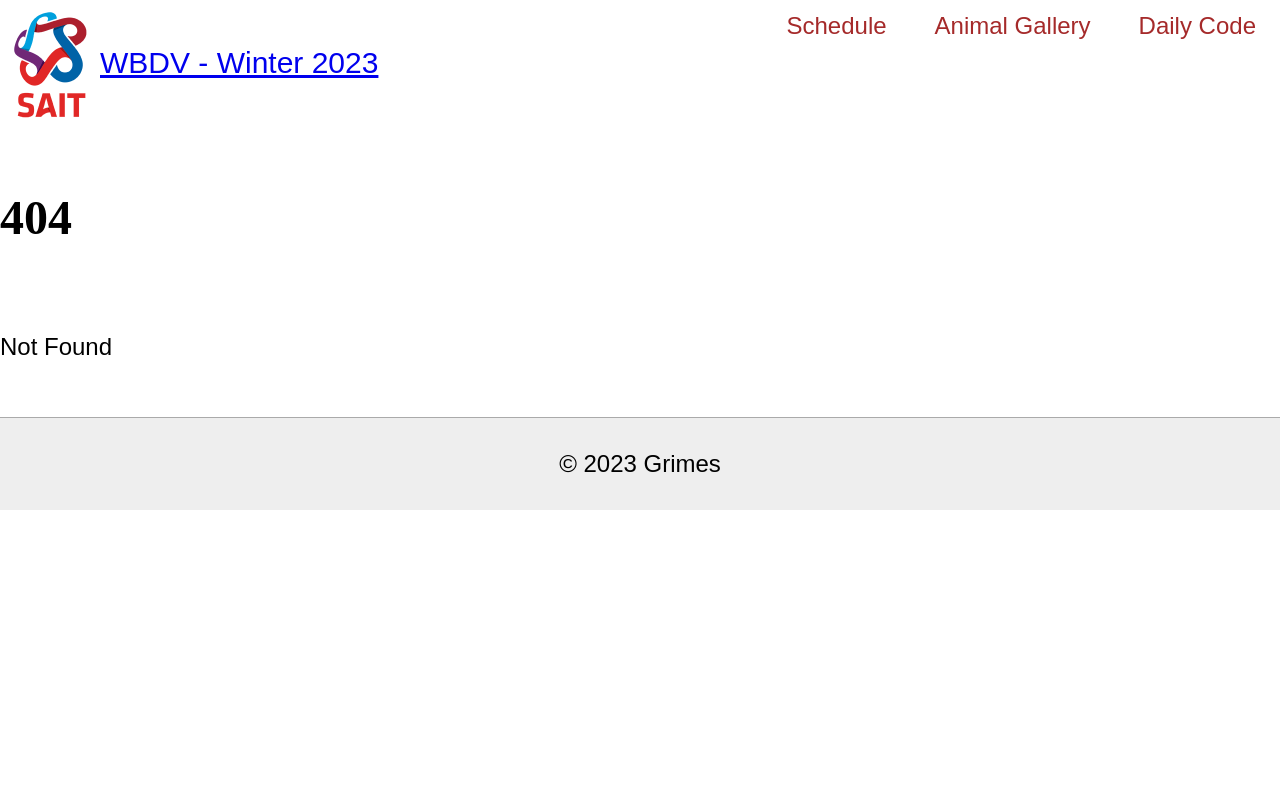
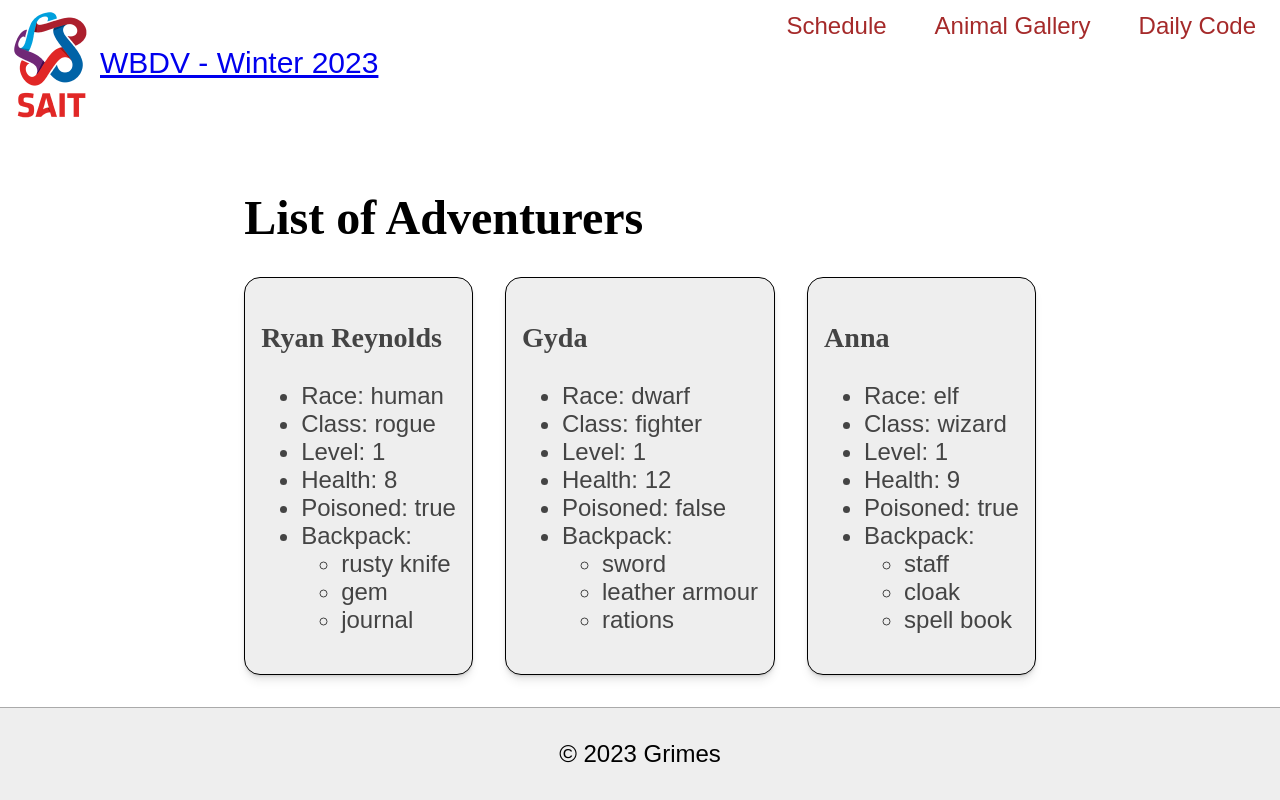
Before and after one commit to sait-wbdv/w23-refactor-example, a SvelteKit app: page /dailies/2023-03-21-galleries/rpg-players-starter in a window 1280 px wide. Before the commit this address had no page. Built offline with nearby package versions, Linux system fonts and the light colour scheme; a web font is replaced by a local one.

Commit message:
added starter rpg code

```diff
--- a/src/routes/dailies/+page.svelte
+++ b/src/routes/dailies/+page.svelte
@@ -23,5 +23,10 @@
         </li>
       </ul>
     </li>
+    <li><strong>2023-03-21-galleries</strong>
+      <ul>
+        <li><a href="/dailies/2023-03-21-galleries/rpg-players-starter">RPG Gallery Starter</a></li>
+      </ul>
+    </li>
   </ul>
 </main>
--- /dev/null
+++ b/src/routes/dailies/2023-03-21-galleries/rpg-players-starter/+page.svelte
@@ -0,0 +1,151 @@
+<script>
+  /************/
+  /* Player 1 */
+  /************/
+
+  const player1 = {
+    name: 'Ryan Reynolds',
+    race: 'human',
+    class: 'rogue',
+    level: 1,
+    health: 8,
+    poisoned: true,
+    backpack: [
+      'rusty knife',
+      'gem',
+      'journal'
+    ]
+  }
+
+  /************/
+  /* Player 2 */
+  /************/
+
+  const player2 = {
+    name: "Gyda",
+    race: "dwarf",
+    class: "fighter",
+    level: 1,
+    health: 12,
+    poisoned: false,
+    backpack: [
+      'sword',
+      'leather armour',
+      'rations'
+    ]
+  }
+  /************/
+  /* Player 3 */
+  /************/
+
+  const player3 = {
+    name: "Anna",
+    race: "elf",
+    class: "wizard",
+    level: 1,
+    health: 9,
+    poisoned: true,
+    backpack: [
+      'staff',
+      'cloak',
+      'spell book'
+    ]
+  }
+
+</script>
+
+<main>
+  <h1>List of Adventurers</h1>
+  <section>
+    <a href="https://en.wikipedia.org/wiki/Rogue_(Dungeons_%26_Dragons)" target="_blank">
+      <article class="card">
+        <h3>{player1.name}</h3>
+        <ul>
+          <li>Race: {player1.race}</li>
+          <li>Class: {player1.class}</li>
+          <li>Level: {player1.level}</li>
+          <li>Health: {player1.health}</li>
+          <li>Poisoned: {player1.poisoned}</li>
+          <li>Backpack:
+            <ul>
+              {#each player1.backpack as item}
+                <li>{item}</li>
+              {/each}
+            </ul>
+          </li>
+        </ul>
+      </article>
+    </a>
+    <a href="https://en.wikipedia.org/wiki/Dwarf_(Dungeons_%26_Dragons)" target="_blank">
+      <article class="card">
+        <h3>{player2.name}</h3>
+        <ul>
+          <li>Race: {player2.race}</li>
+          <li>Class: {player2.class}</li>
+          <li>Level: {player2.level}</li>
+          <li>Health: {player2.health}</li>
+          <li>Poisoned: {player2.poisoned}</li>
+          <li>Backpack:
+            <ul>
+              {#each player2.backpack as item}
+                <li>{item}</li>
+              {/each}
+            </ul>
+          </li>
+        </ul>
+      </article>
+    </a>
+    <a href="https://en.wikipedia.org/wiki/Wizard_(Dungeons_%26_Dragons)" target="_blank">
+      <article class="card">
+        <h3>{player3.name}</h3>
+        <ul>
+          <li>Race: {player3.race}</li>
+          <li>Class: {player3.class}</li>
+          <li>Level: {player3.level}</li>
+          <li>Health: {player3.health}</li>
+          <li>Poisoned: {player3.poisoned}</li>
+          <li>Backpack:
+            <ul>
+              {#each player3.backpack as item}
+                <li>{item}</li>
+              {/each}
+            </ul>
+          </li>
+        </ul>
+      </article>
+    </a>
+  </section>
+</main>
+
+<style>
+  section {
+    display: flex;
+    justify-content: center;
+    gap: 2rem;
+  }
+
+  a {
+    display: block;
+    text-decoration: none;
+    color: #444;
+  }
+
+  a:hover article {
+    background-color: ghostwhite;
+    box-shadow: 0px 1px 1px rgba(0,0,0,0.1),
+              0px 2px 2px rgba(0,0,0,0.1),
+              0px 4px 4px rgba(0,0,0,0.1),
+              0px 8px 8px rgba(0,0,0,0.1);
+  }
+
+  article {
+    border: 1px solid black;
+    background-color: #eee;
+    border-radius: 1rem;
+    padding: 1rem;
+    box-shadow: 0px 1px 1px rgba(0,0,0,0.05),
+              0px 2px 2px rgba(0,0,0,0.05),
+              0px 4px 4px rgba(0,0,0,0.05),
+              0px 8px 8px rgba(0,0,0,0.05);
+  }
+</style>
```
